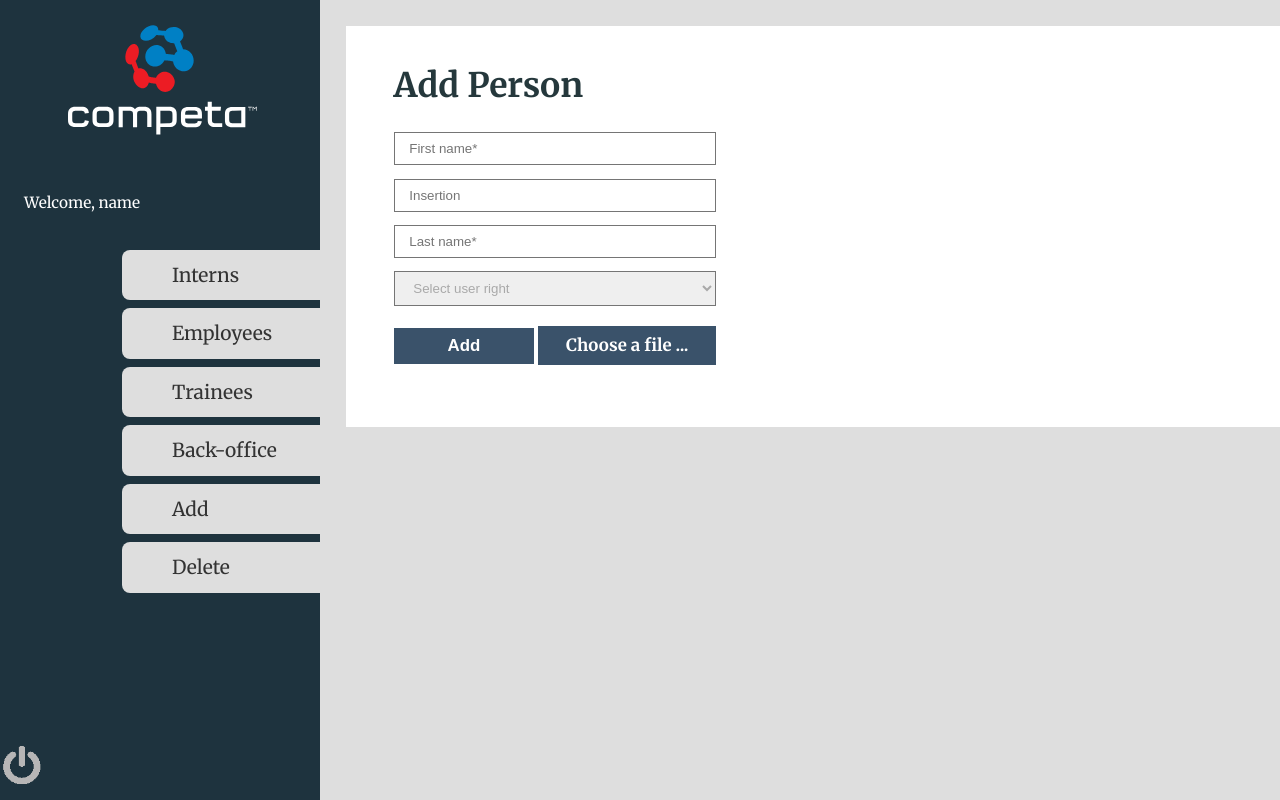
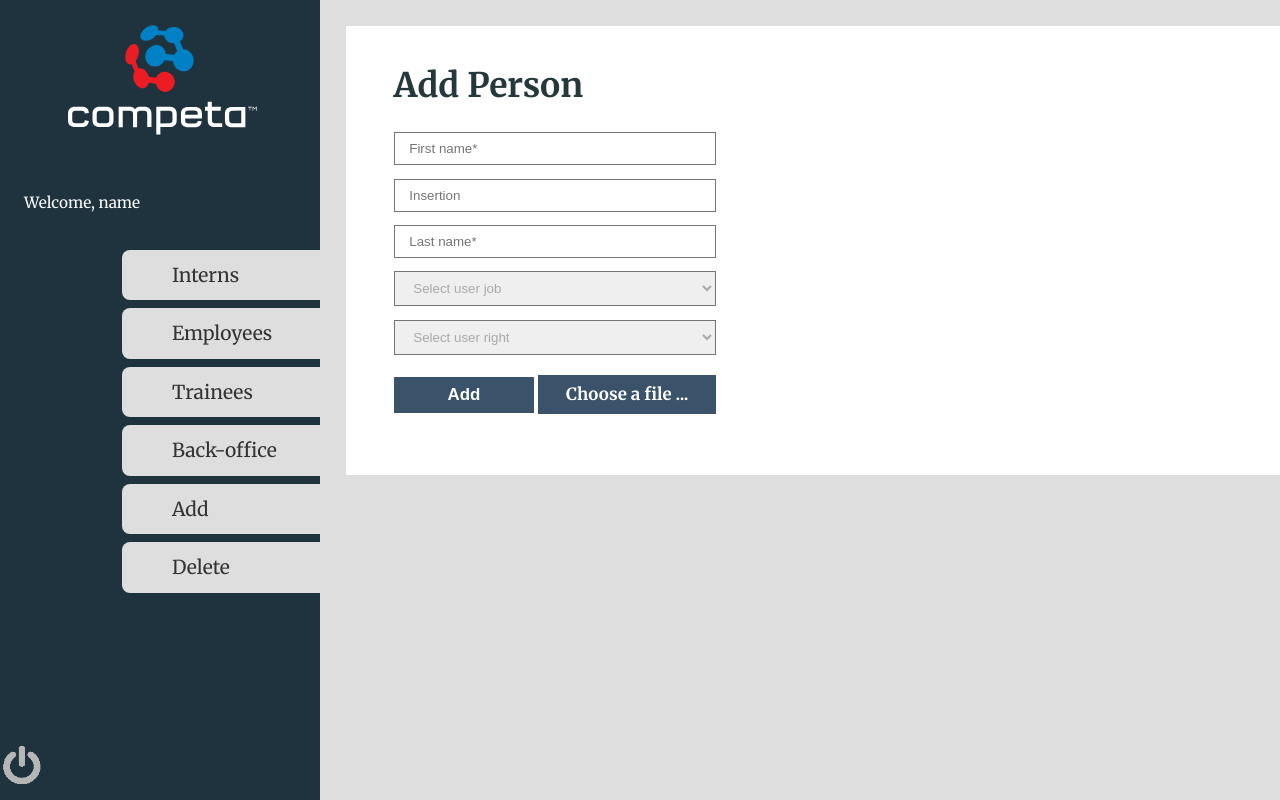
Before and after one commit to swu1337/Smoelenboek-Competa, a PHP site: template src/php/pages/add.php in a window 1280 px wide. Run offline with PHP 8.4, Linux system fonts and the light colour scheme; the template is opened without the code that fills it, so the values that code supplies are empty; style sheets or scripts are compiled from the project's sources; some libraries are stand-ins or nearby versions.

Commit message:
Added job form in the add page

```diff
--- a/src/php/partials/add_form.php
+++ b/src/php/partials/add_form.php
@@ -4,6 +4,13 @@
         <input class="form-input" type="text" name="user_firstname" placeholder="First name*" required />
         <input class="form-input" type="text" name="user_insertion" placeholder="Insertion" />
         <input class="form-input" type="text" name="user_lastname" placeholder="Last name*" required />
+        <select class="form-input select"  name="jobs" required>
+            <option class="select-option" value="" disabled selected>Select user job</option>
+            <option class="select-option" value="">Interns</option>
+            <option class="select-option" value="">Employees</option>
+            <option class="select-option" value="">Trainees</option>
+            <option class="select-option" value="">Back-office</option>
+        </select>
         <select class="form-input select"  name="user_right" required>
             <option class="select-option" value="" disabled selected>Select user right</option>
             <option class="select-option" value="">A</option>
```
